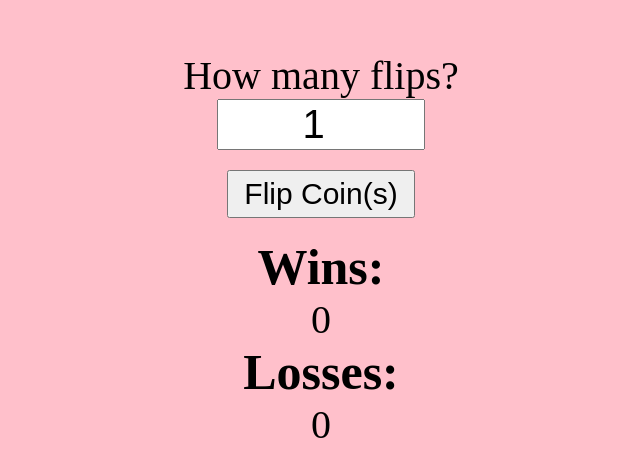
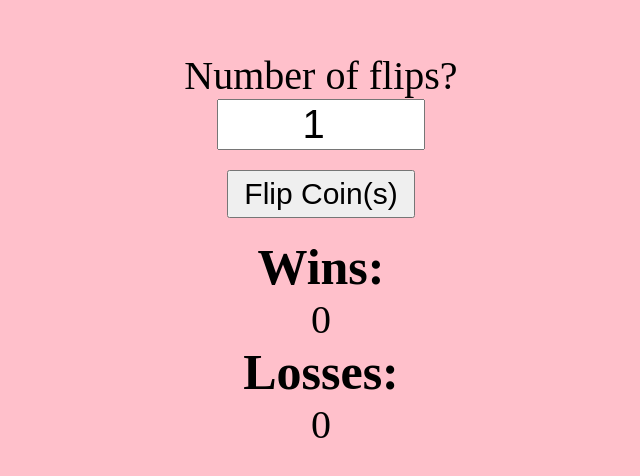
Before and after one commit to htcrazy/flip, a plain HTML site: page index.html in a window 1280 px wide. Shown: the part 150-626 px from the top of the page, without its empty margins (319-959 px from the left). Drawn offline with Linux system fonts and the light colour scheme.

Commit message:
Update index.html

```diff
--- a/index.html
+++ b/index.html
@@ -9,7 +9,7 @@
 </head>
 <body>
     <div id="container">
-        <div class="smolHeader">How many flips?</div>
+        <div class="smolHeader">Number of flips?</div>
         <input id="times" value="1" type="number">
         <button id="flippeth">Flip Coin(s)</button>
         <div class="header">Wins:</div>
```
